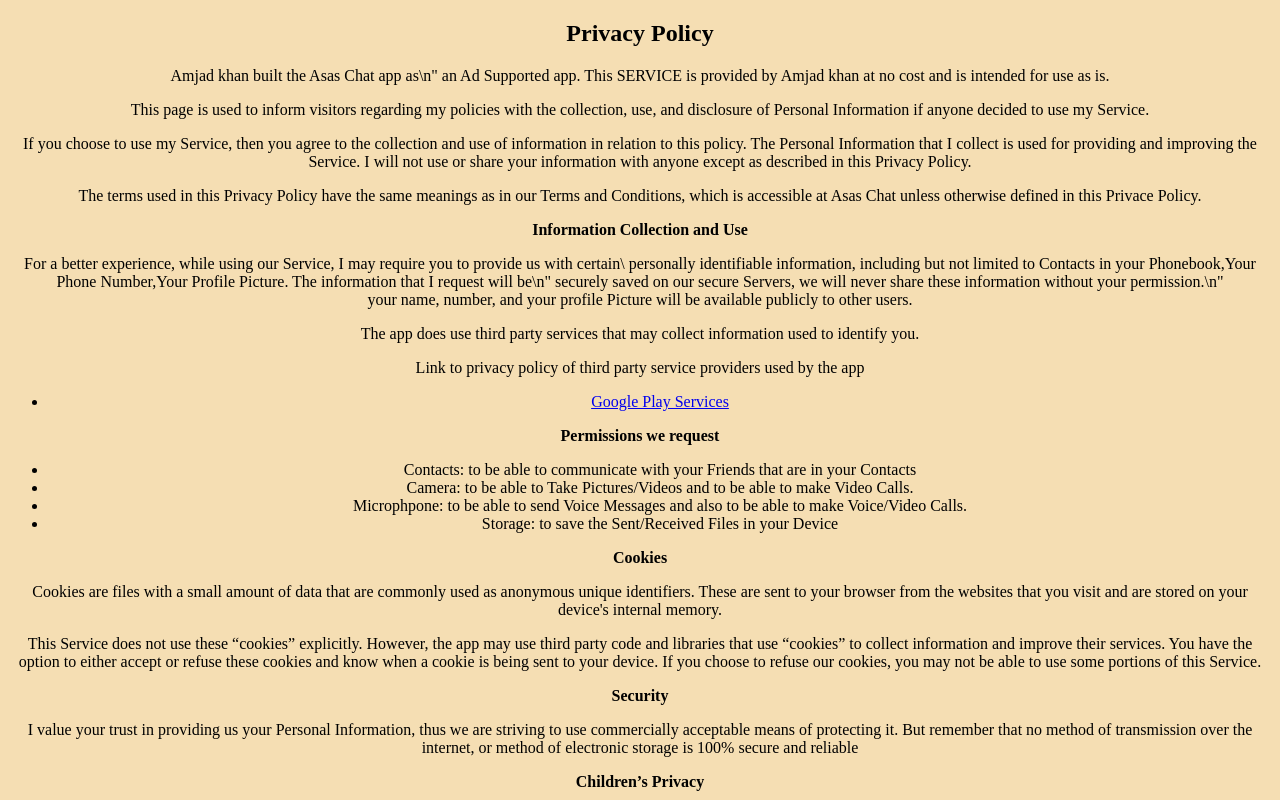
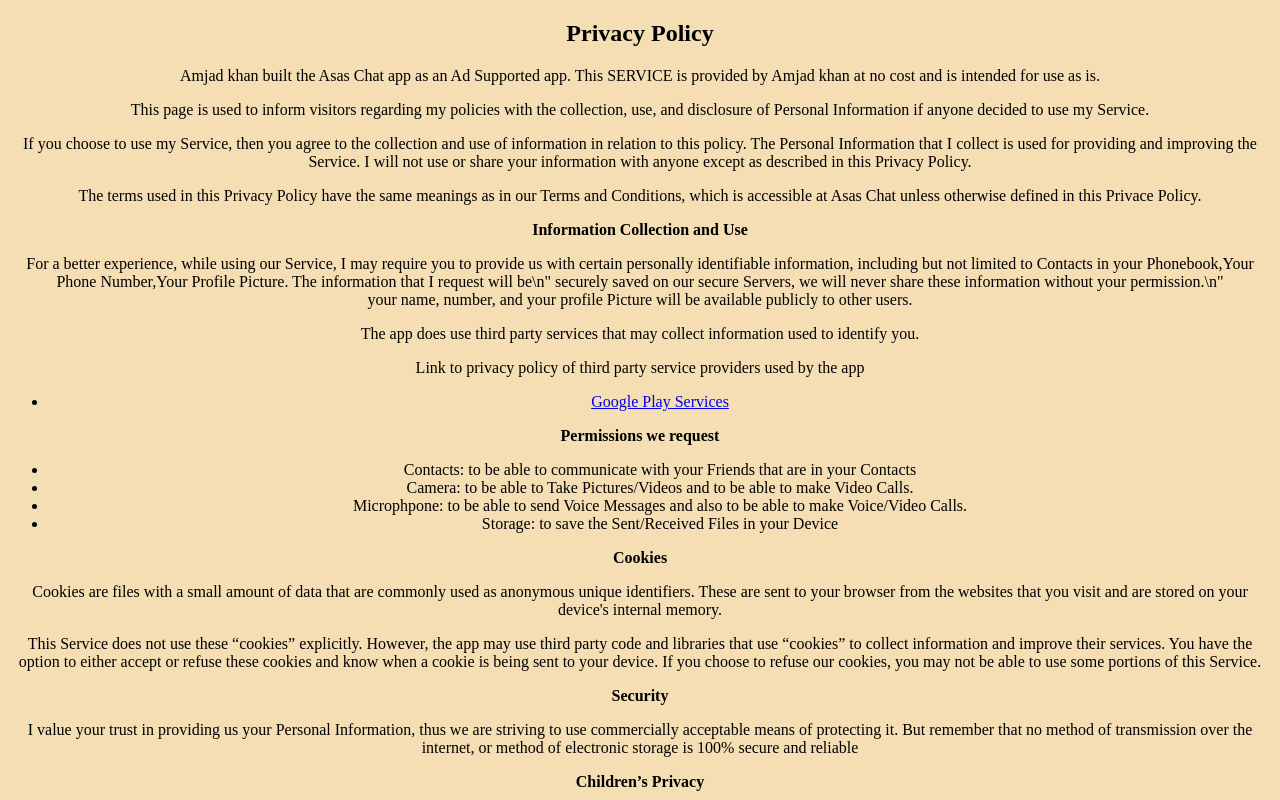
Before and after one commit to amjadkhan345/pravese, a plain HTML site: page index.html in a window 1280 px wide. Shown: the top 800 px of the page. Drawn offline with Linux system fonts and the light colour scheme.

Commit message:
Update index.html

```diff
--- a/index.html
+++ b/index.html
@@ -14,7 +14,7 @@
         <div class="pro">
 
             <h2>Privacy Policy</h2> <p>
-                Amjad khan built the Asas Chat app as\n"
+                Amjad khan built the Asas Chat app as
                                     an Ad Supported app. This SERVICE is provided by
                                    Amjad khan at no cost and is intended for
                                     use as is.
@@ -38,7 +38,7 @@
                                     Policy.
                                   </p> <p><strong>Information Collection and Use</strong></p> <p>
                                     For a better experience, while using our Service,
-                                    I may require you to provide us with certain\
+                                    I may require you to provide us with certain
                                     personally identifiable information, including but not limited to Contacts in your Phonebook,Your Phone Number,Your Profile Picture. The
                                     information that I request will be\n"
                                     securely saved on our secure Servers, we will never share these information without your permission.\n"
```
